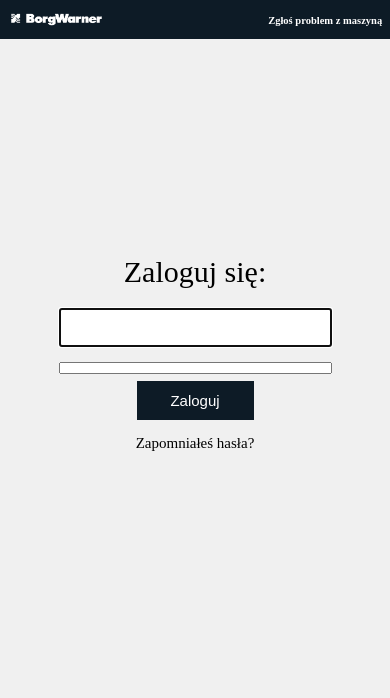
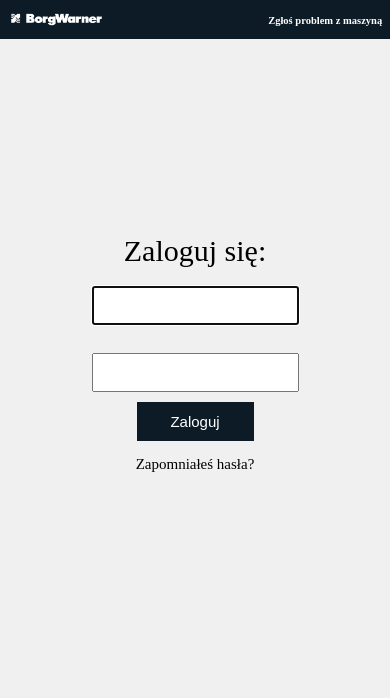
Before and after one commit to bvrti/praca-inz, a Django app: page /login/?next=/report-malfunction/ in a window 390 px wide. Shown: the top 698 px of the page. Run offline with Django 3.2, Linux system fonts and the light colour scheme.

Commit message:
fix css issues - azure

```diff
--- a/app/static/app/css/style.css
+++ b/app/static/app/css/style.css
@@ -210,7 +210,7 @@
     .login-form input[type="submit"]:hover {
         background-color: #46535e;;
     }
-    .login-form input[type="text"], input[type="password"] {
+    .login-form input[type="text"], .login-form input[type="password"] {
         font-size: 15px;
         width: 100%;
         height: 10vw;
```
